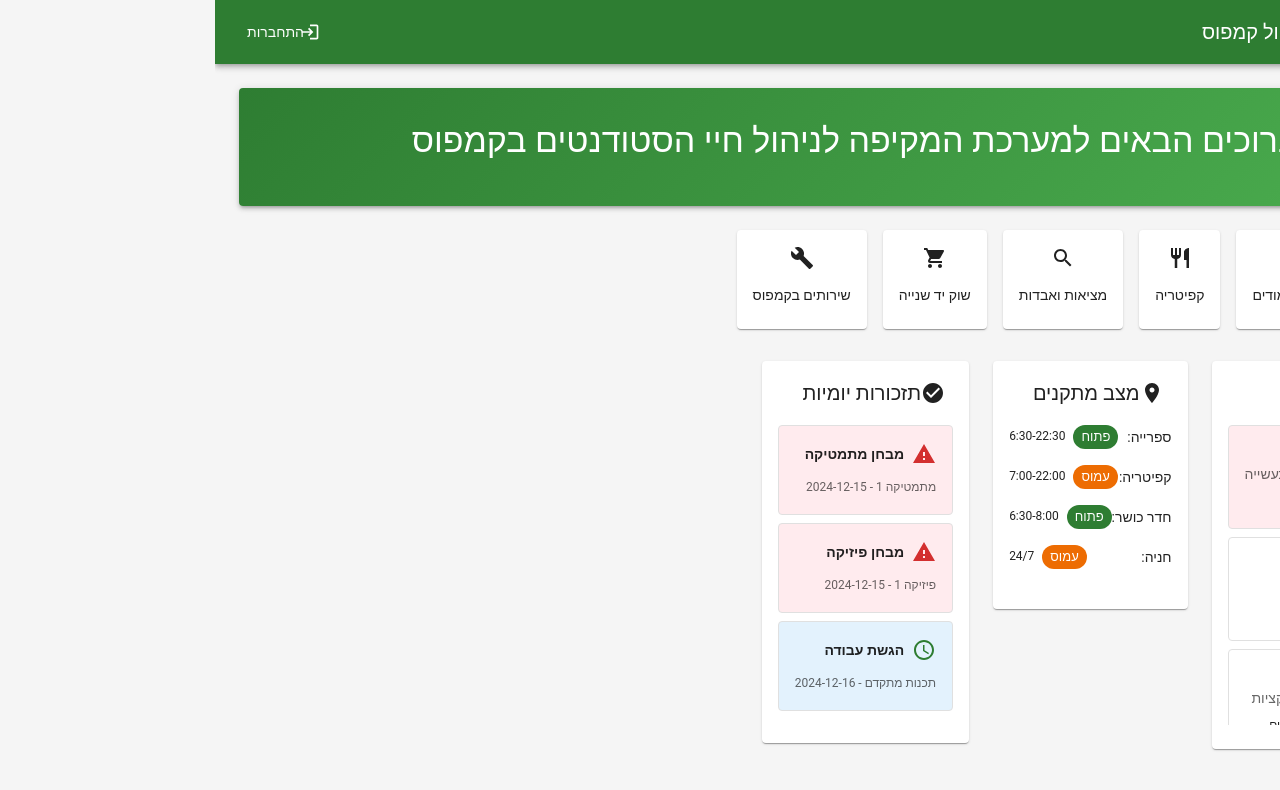
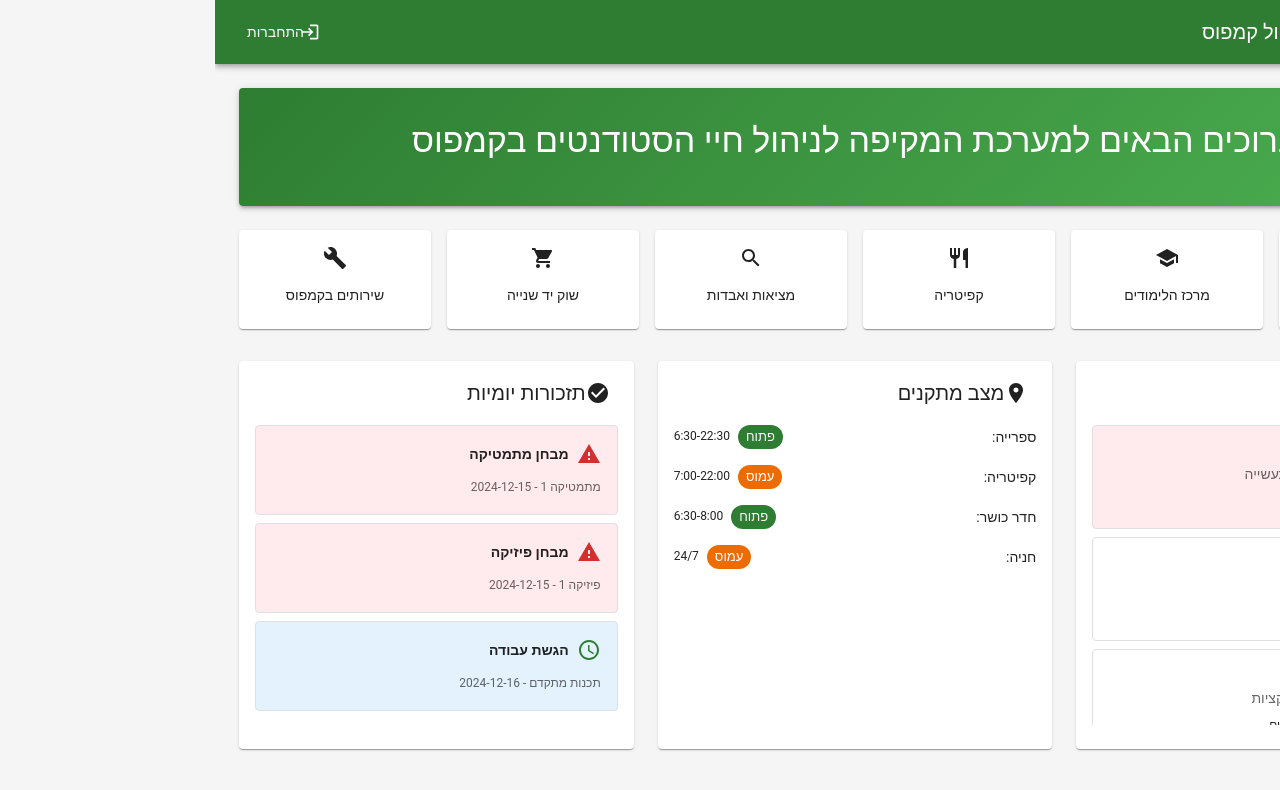
Before and after one commit to GoldR0/seker-kod-roy, a React (Create React App) app in the folder campus-web-react/: page / in a window 1280 px wide. Shown: the top 790 px of the page. Built offline with nearby package versions, Linux system fonts and the light colour scheme.

Commit message:
react update

```diff
--- a/campus-web-react/src/App.tsx
+++ b/campus-web-react/src/App.tsx
@@ -10,11 +10,11 @@ import {
   Drawer,
   List,
   ListItem,
+  ListItemButton,
   ListItemIcon,
   ListItemText,
   Card,
   CardContent,
-  Grid,
   Paper,
   Chip,
   Avatar,
@@ -264,9 +264,8 @@ function App() {
         <Box sx={{ width: 250, pt: 2 }}>
           <List>
             {navigationItems.map((item) => (
-              <ListItem
-                button
-                key={item.id}
+              <ListItem key={item.id} disablePadding>
+                <ListItemButton
                   onClick={() => {
                     setActiveSection(item.id);
                     setDrawerOpen(false);
@@ -275,6 +274,7 @@ function App() {
                 >
                   <ListItemIcon>{item.icon}</ListItemIcon>
                   <ListItemText primary={item.label} />
+                </ListItemButton>
               </ListItem>
             ))}
           </List>
@@ -307,10 +307,15 @@ function App() {
             </Paper>
 
             {/* Navigation Grid */}
-            <Grid container spacing={2} sx={{ mb: 4 }}>
+            <Box sx={{
+              display: 'grid',
+              gridTemplateColumns: { xs: 'repeat(2, 1fr)', sm: 'repeat(3, 1fr)', md: 'repeat(6, 1fr)' },
+              gap: 2,
+              mb: 4
+            }}>
               {navigationItems.slice(1, 7).map((item) => (
-                <Grid item xs={6} sm={4} md={2} key={item.id}>
                 <Card
+                  key={item.id}
                   sx={{
                     height: '100%',
                     cursor: 'pointer',
@@ -325,14 +330,16 @@ function App() {
                     </Typography>
                   </CardContent>
                 </Card>
-                </Grid>
               ))}
-            </Grid>
+            </Box>
 
             {/* Content Cards */}
-            <Grid container spacing={3}>
+            <Box sx={{
+              display: 'grid',
+              gridTemplateColumns: { xs: '1fr', md: 'repeat(3, 1fr)' },
+              gap: 3
+            }}>
               {/* Events Card */}
-              <Grid item xs={12} md={4}>
               <Card>
                 <CardContent>
                   <Box sx={{ display: 'flex', alignItems: 'center', mb: 2 }}>
@@ -368,10 +375,8 @@ function App() {
                   </Box>
                 </CardContent>
               </Card>
-              </Grid>
 
               {/* Facilities Card */}
-              <Grid item xs={12} md={4}>
               <Card>
                 <CardContent>
                   <Box sx={{ display: 'flex', alignItems: 'center', mb: 2 }}>
@@ -393,10 +398,8 @@ function App() {
                   ))}
                 </CardContent>
               </Card>
-              </Grid>
 
               {/* Tasks Card */}
-              <Grid item xs={12} md={4}>
               <Card>
                 <CardContent>
                   <Box sx={{ display: 'flex', alignItems: 'center', mb: 2 }}>
@@ -427,8 +430,7 @@ function App() {
                   ))}
                 </CardContent>
               </Card>
-              </Grid>
-            </Grid>
+            </Box>
           </Box>
         )}
 
```
Lines whose indentation alone changed are shown as unchanged.
